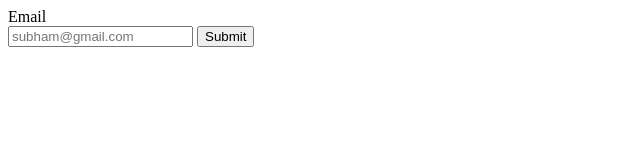
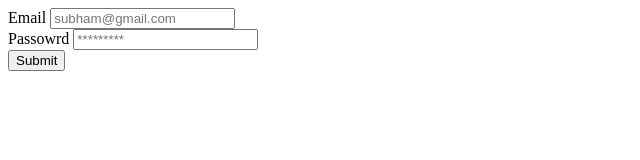
Before and after one commit to Agrim9841/LFAssignment, a plain HTML site: page index.html in a window 1280 px wide. Shown: the whole page, without its empty margins (0-640 px from the left). Drawn offline with Linux system fonts and the light colour scheme.

Commit message:
Added new input field and fixed form style

```diff
--- a/index.html
+++ b/index.html
@@ -8,8 +8,10 @@
 </head>
 <body>
     <form>
-        <div>Email</div>
-        <input type="text" placeholder="subham@gmail.com"/>
+        <span>Email</span>
+        <input type="text" placeholder="subham@gmail.com"/><br/>
+        <span>Passowrd</span>
+        <input type="password" placeholder="*********" /><br />
         <button>Submit</button>
     </form>
 </body>
```
